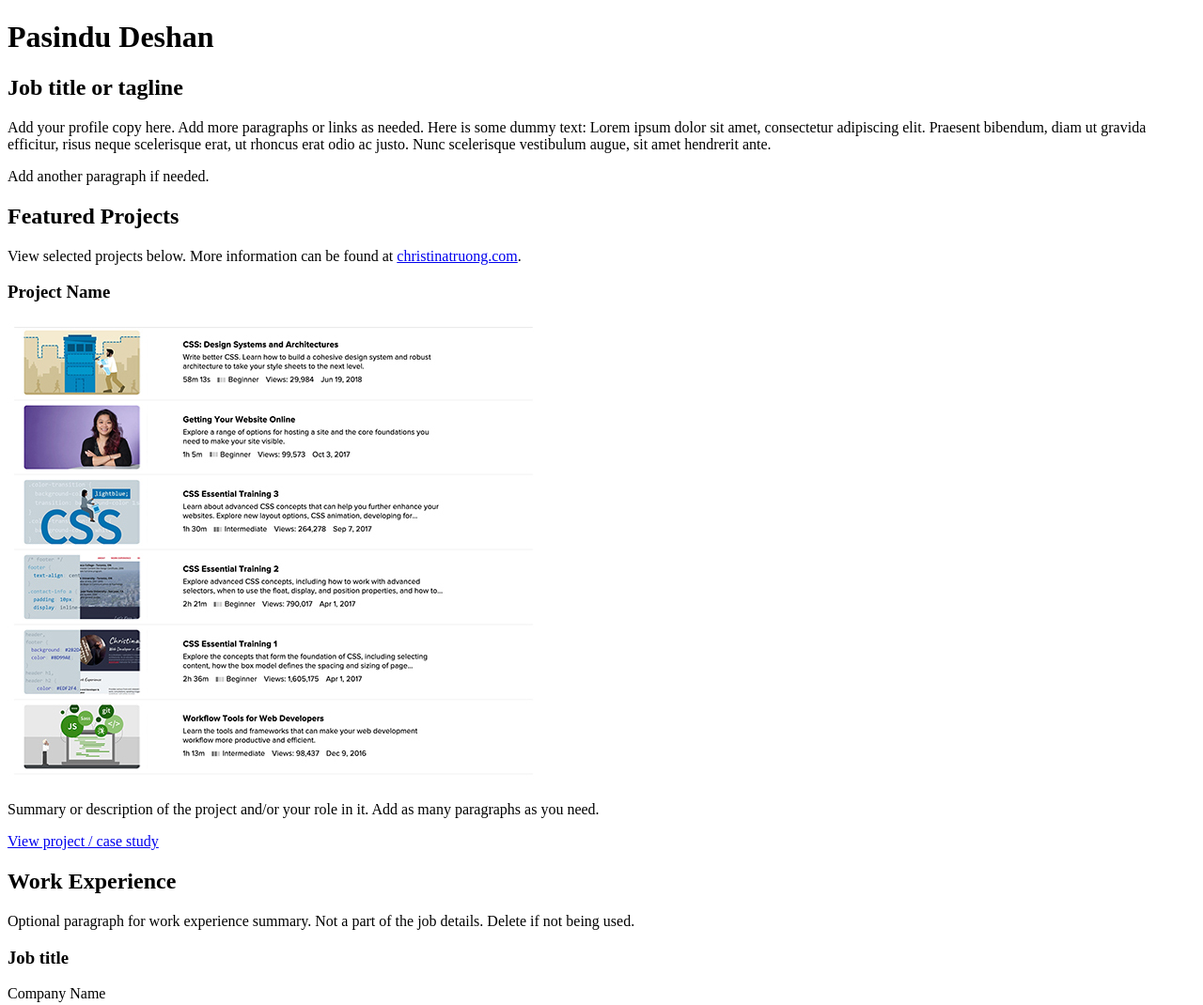
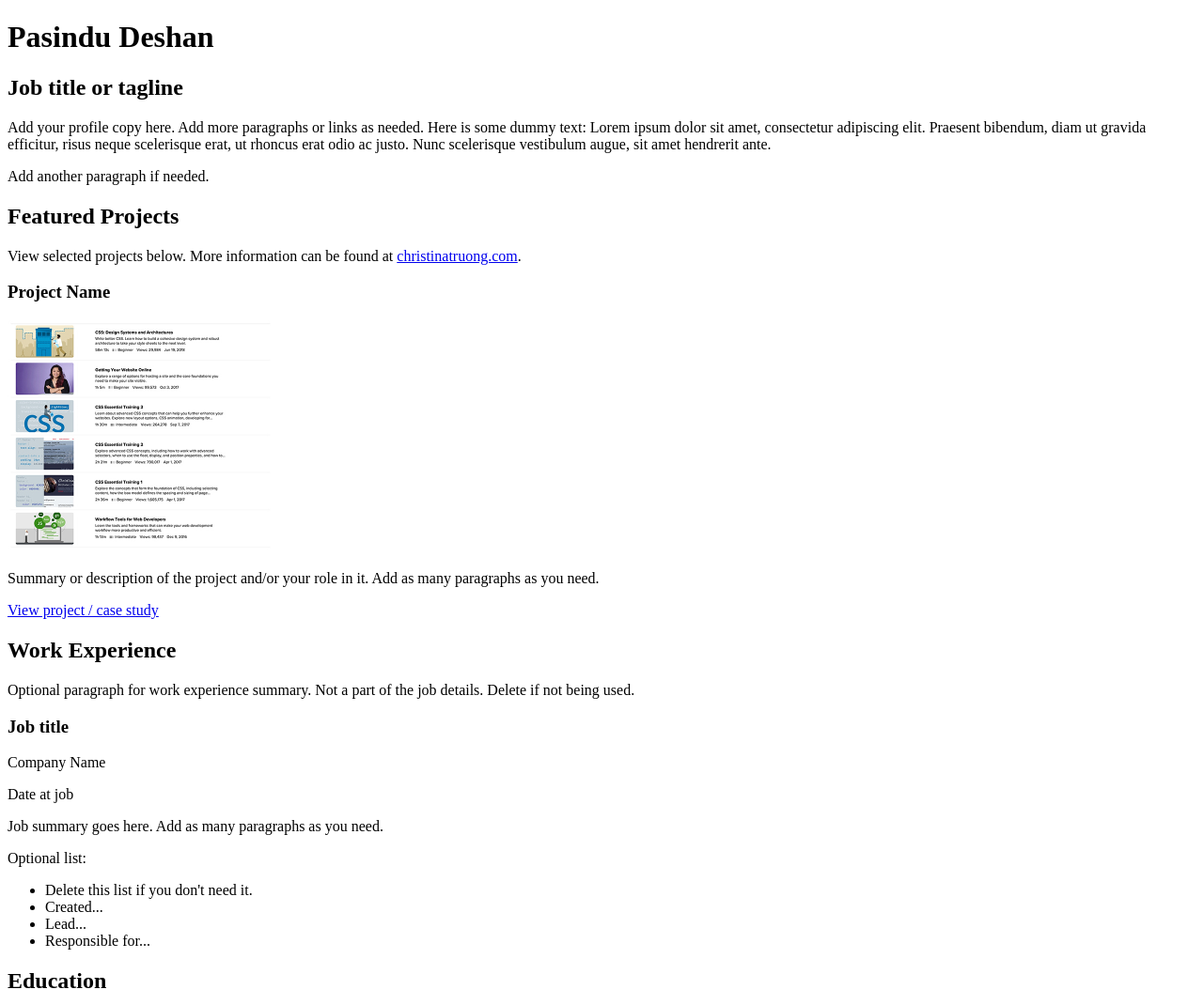
Before and after one commit to pasindudeshan/css-portfolio, a plain HTML site: page index.html in a window 1280 px wide. Shown: the top 1070 px of the page at 94% size. Drawn offline with Linux system fonts and the light colour scheme.

Commit message:
again commit

```diff
--- /dev/null
+++ b/css/styles.css
@@ -0,0 +1,3 @@
+img{
+    width:300px;
+}
--- a/index.html
+++ b/index.html
@@ -4,6 +4,7 @@
     <meta charset="UTF-8">
     <meta name="viewport" content="width=device-width, initial-scale=1.0">
     <title>Add a relevant page title</title>
+    <link rel="stylesheet" href="css/styles.css">
   </head>
   <body>
     <main>
```
